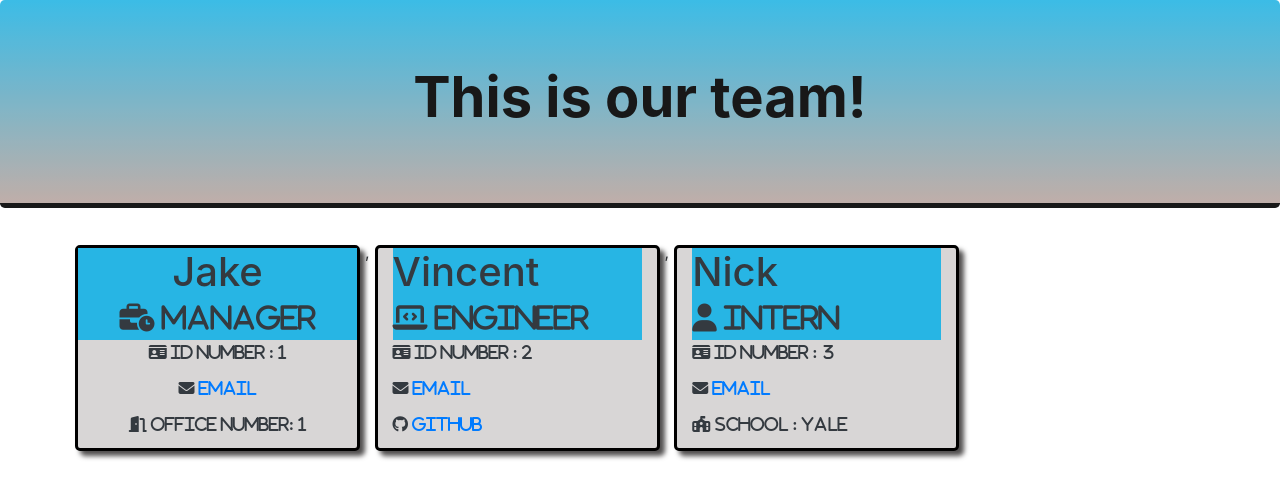
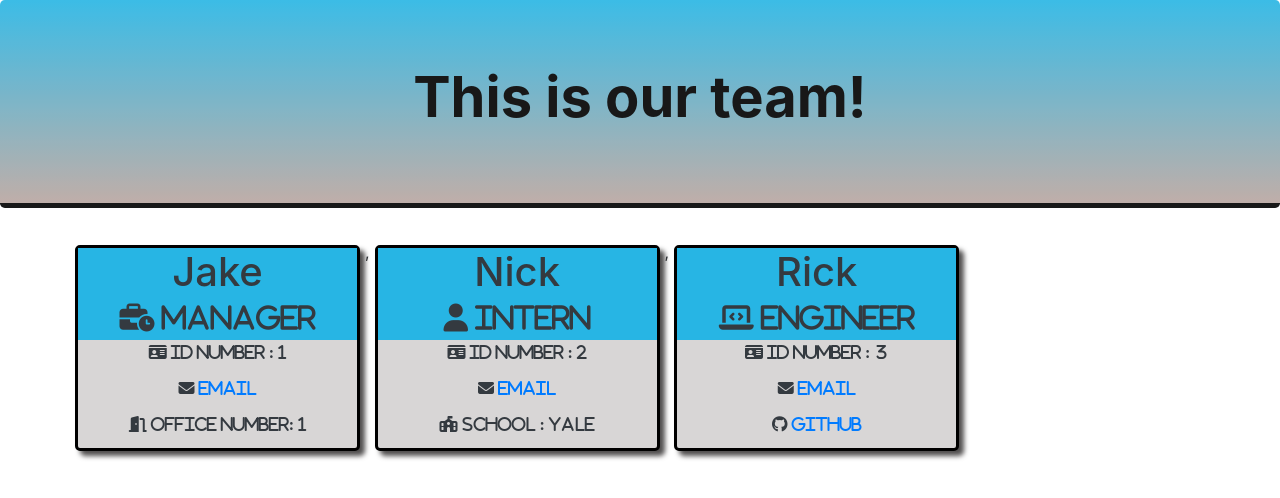
Before and after one commit to NathanPhan96/Team-Profile-Generator, a website: page index.html in a window 1280 px wide. Drawn offline with nearby package versions, Linux system fonts and the light colour scheme.

```diff
--- a/index.html
+++ b/index.html
@@ -1,3 +1,4 @@
+
         <!DOCTYPE html>
         <html lang="en">
         <head>
@@ -15,36 +16,36 @@
         <div class="row">
 
 
-    <div class = "col-md-3 text-dark" style = "margin : 5px;padding : 0;text-align: center; background-color: rgb(216, 214, 214); border-radius: 5px; border-color: black; border-style: solid; box-shadow: 5px 5px 5px rgb(81, 79, 79);">
+        <div class = "col-md-3 text-dark" style = "margin : 5px; padding : 0; text-align : center; background-color: rgb(216, 214, 214); border-radius: 5px; border-color: black; border-style: solid; box-shadow: 5px 5px 5px rgb(81, 79, 79);">
         <header style="background : rgb(39, 181, 228)">
             <h1>Jake</h1>
             <h3 class= "fa-solid fa-business-time"> Manager</h3><br>
             </header>
             <p class = 'fa-solid fa-id-card'> ID NUMBER : 1</p><br>
-    <p class= "fa-solid fa-envelope"><a href="mailto:Jake1234@yahoo.com"> Email</a></p><br>
+            <p class= "fa-solid fa-envelope"><a href="mailto:jake123@yahoo.com"> Email</a></p><br>
             <p class= "fa-solid fa-door-open"> Office Number: 1</p>
             </div>
 
             ,
-    <div class = "col-md-3 text-dark" style = "margin : 5px; background-color: rgb(216, 214, 214); border-radius: 5px; border-color: black; border-style: solid; box-shadow: 5px 5px 5px rgb(81, 79, 79);">
-    <header style="background : rgb(39, 181, 228)">
-    <h1>Vincent</h1>
-    <h3 class= "fa-solid fa-laptop-code"> Engineer</h3><br>
-    </header>
-    <p class = 'fa-solid fa-id-card'> ID NUMBER : 2</p><br>
-    <p class= "fa-solid fa-envelope"><a href="mailto:vincent1234@yahoo.com"> Email</a></p><br>
-     <p class="fa-brands fa-github"><a href ="https://www.github.com/vincent1234"> GitHub</a></p>
-    </div>
-
-    ,
-    <div class = "col-md-3 text-dark" style = "margin : 5px; background-color: rgb(216, 214, 214); border-radius: 5px; border-color: black; border-style: solid; box-shadow: 5px 5px 5px rgb(81, 79, 79);">
+        <div class = "col-md-3 text-dark" style = "margin : 5px; padding : 0; text-align : center; background-color: rgb(216, 214, 214); border-radius: 5px; border-color: black; border-style: solid; box-shadow: 5px 5px 5px rgb(81, 79, 79);">
         <header style="background : rgb(39, 181, 228)">
             <h1>Nick</h1>
             <h3 class= "fa-solid fa-user"> Intern</h3><br>
             </header>
+            <p class = 'fa-solid fa-id-card'> ID NUMBER : 2</p><br>
+            <p class= "fa-solid fa-envelope"><a href="mailto:nick123@yahoo.com"> Email</a></p><br>
+            <p class="fa-solid fa-school-flag"> School : Yale</p>
+            </div>
+
+            ,
+        <div class = "col-md-3 text-dark" style = "margin : 5px; padding : 0; text-align : center; background-color: rgb(216, 214, 214); border-radius: 5px; border-color: black; border-style: solid; box-shadow: 5px 5px 5px rgb(81, 79, 79);">
+        <header style="background : rgb(39, 181, 228)">
+            <h1>Rick</h1>
+            <h3 class= "fa-solid fa-laptop-code"> Engineer</h3><br>
+            </header>
             <p class = 'fa-solid fa-id-card'> ID NUMBER : 3</p><br>
-    <p class= "fa-solid fa-envelope"><a href="mailto:nick1234@yahoo.com"> Email</a></p><br>
-    <p class="fa-solid fa-school-flag"> School : Yale</p>
+            <p class= "fa-solid fa-envelope"><a href="mailto:rick123@yahoo.com"> Email</a></p><br>
+             <p class="fa-brands fa-github"><a href ="https://www.github.com/www.github.com/rick123"> GitHub</a></p>
             </div>
 
 
```
Also changed, not shown: README.md. Lines whose indentation alone changed are shown as unchanged.
